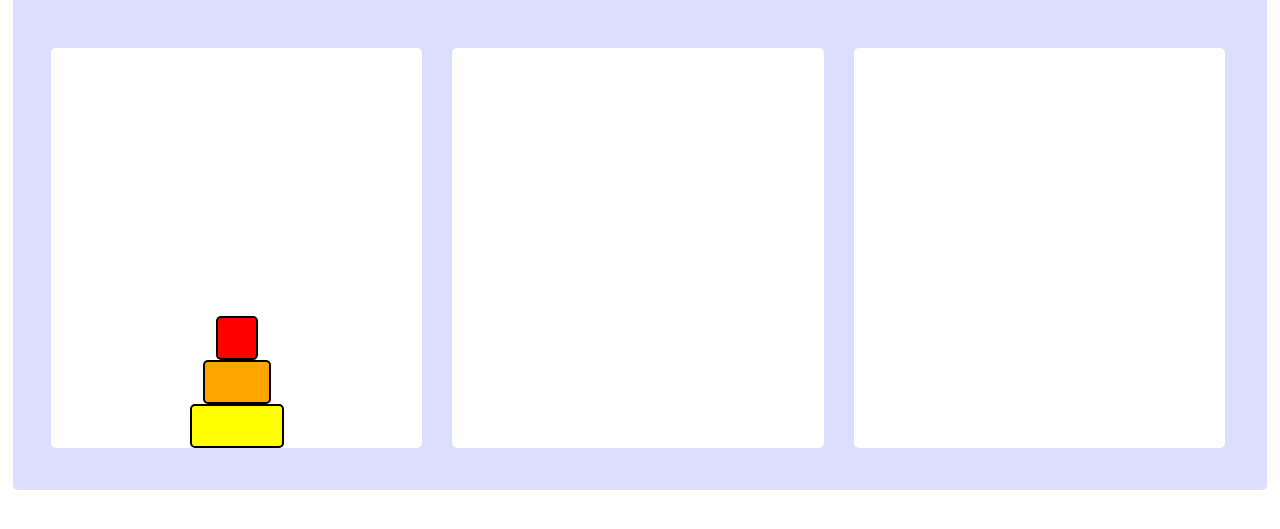
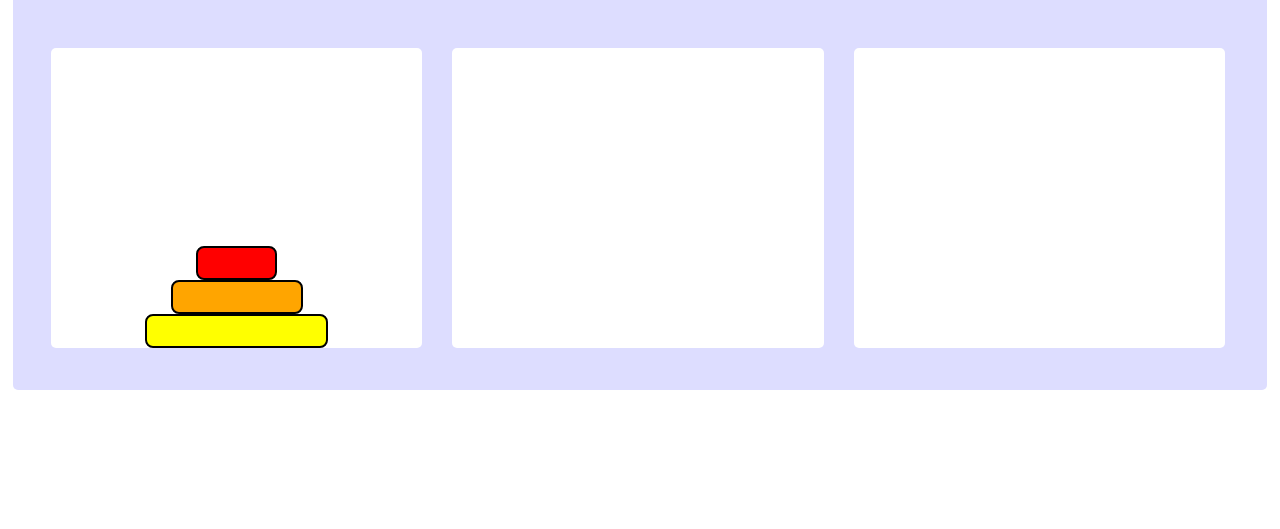
Before and after one commit to paulgoblin/diskOfHanoi, a plain HTML site: page index.html in a window 1280 px wide. Both pictures are taken after a click on the button "Start Game". Shown: the part 153-682 px from the top of the page. Drawn offline with nearby package versions, Linux system fonts and the light colour scheme.

Commit message:
size adjustments

```diff
--- a/main.js
+++ b/main.js
@@ -84,7 +84,7 @@ let postDisks = function(diskArr,n) {
 
 //returns array disk divs
 let makeDisks = function (n) {
-  let size = 3;
+  let size = 6;
   let colorArr = ['red','orange','yellow','green','blue',
   'indigo', 'black'];
   let diskArr = [];
@@ -93,7 +93,7 @@ let makeDisks = function (n) {
     $diski.data('size',i);
     $diski.css({'background-color':colorArr[i%7],'width':size+'vw'})
     diskArr.push($diski[0])
-    size += 2;
+    size += 4;
   }
 
   return diskArr;
--- a/style.css
+++ b/style.css
@@ -29,7 +29,7 @@ input {
   position:relative;
   border-radius: 5px;
   width: 29vw;
-  height:400px;
+  height:300px;
   background-color: white;
   margin: 1vw;
   overflow: hidden;
@@ -45,8 +45,8 @@ input {
 .disk {
   background-color: white;
   border: 2px solid black;
-  border-radius: 5px;
-  height: 40px;
+  border-radius: 8px;
+  height: 30px;
   margin: auto
 }
 
```
